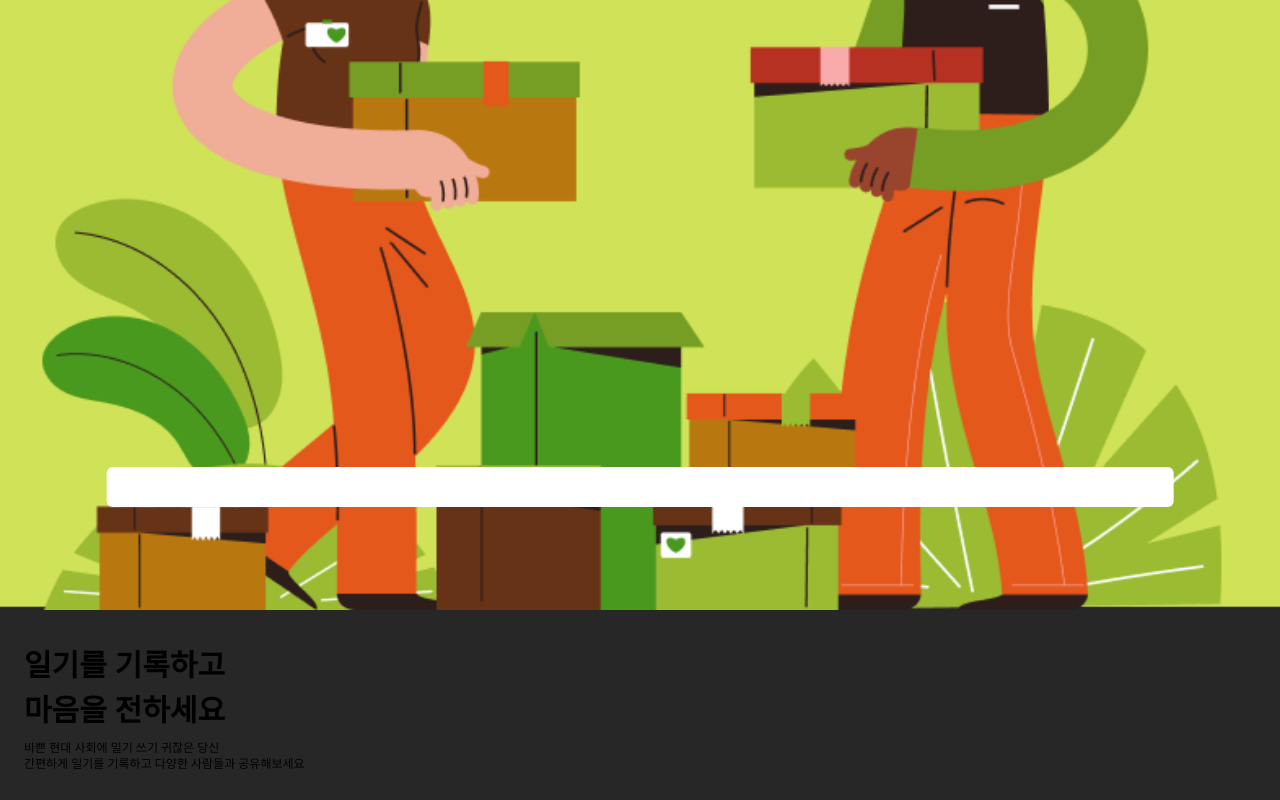
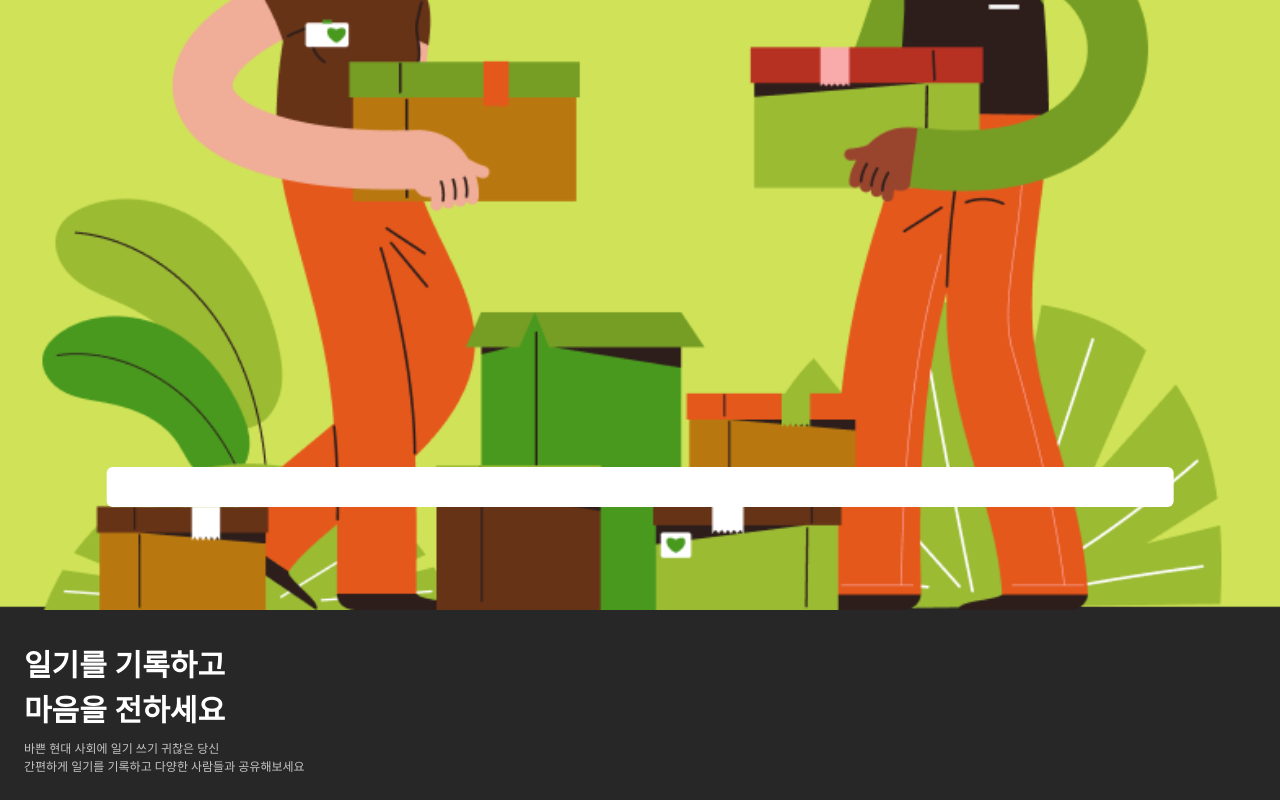
Before and after one commit to dwhddnjs/PODA, a Next.js app: page /start in a window 1280 px wide. Shown: the part 269-1069 px from the top of the page. Built offline with nearby package versions, Linux system fonts and the light colour scheme.

Commit message:
♻️ Modify : Desc 공용 컴포넌트 대신 p태그 전역 스타일링으로 변경하고 h태그 white-space 제거 #18

```diff
--- a/app/(onboarding)/onboarding/page.tsx
+++ b/app/(onboarding)/onboarding/page.tsx
@@ -1,6 +1,5 @@
 "use client"
 
-import { Desc } from "@/components/desc"
 import { Button } from "@/components/ui/button"
 import Image from "next/image"
 import { useRouter } from "next/navigation"
@@ -38,10 +37,11 @@ export default function OnboardingPage() {
                             <br />
                             하루는 어떠셨나요
                           </h1>
-                          <Desc
-                            content={`상황 스티커를 선택하고 글과 사진을 남겨보세요\n빠르고 간편하게 당신의 하루를 기록해 남길 수 있어요`}
-                            className={`mt-2`}
-                          />
+                          <p className="mt-2">
+                            상황 스티커를 선택하고 글과 사진을 남겨보세요
+                            <br />
+                            빠르고 간편하게 당신의 하루를 기록해 남길 수 있어요
+                          </p>
                         </>
                       )}
                       {index === 1 && (
@@ -50,10 +50,12 @@ export default function OnboardingPage() {
                             지나간 감점들을
                             <br />한 눈에 살펴보세요
                           </h1>
-                          <Desc
-                            content={`한 달 동안 당신의 기분이 어땠는 지 차트로 확인해보세요\n일기를 자주 기록하면 통계가 초록색으로 채워져요`}
-                            className={`mt-2`}
-                          />
+                          <p className="mt-2">
+                            한 달 동안 당신의 기분이 어땠는 지 차트로
+                            확인해보세요
+                            <br />
+                            일기를 자주 기록하면 통계가 초록색으로 채워져요
+                          </p>
                         </>
                       )}
                       {index === 2 && (
@@ -63,10 +65,11 @@ export default function OnboardingPage() {
                             <br />
                             보여주세요
                           </h1>
-                          <Desc
-                            content={`다양한 사람들과 자신이 기록한 일기를 교환해보세요\n선택한 조건에 맞춰 일기를 공유할 수 있어요 `}
-                            className={`mt-2`}
-                          />
+                          <p className="mt-2">
+                            다양한 사람들과 자신이 기록한 일기를 교환해보세요
+                            <br />
+                            선택한 조건에 맞춰 일기를 공유할 수 있어요
+                          </p>
                         </>
                       )}
                     </div>
--- a/app/(onboarding)/start/page.tsx
+++ b/app/(onboarding)/start/page.tsx
@@ -1,6 +1,5 @@
 "use client"
 
-import Desc from "@/components/desc"
 import { Button } from "@/components/ui/button"
 import Image from "next/image"
 import { useRouter } from "next/navigation"
@@ -22,15 +21,16 @@ export default function StartPage() {
           <br />
           마음을 전하세요
         </h1>
-        <Desc
-          content={`바쁜 현대 사회에 일기 쓰기 귀찮은 당신\n간편하게 일기를 기록하고 다양한 사람들과 공유해보세요`}
-          className={`mt-2`}
-        />
+        <p className="mt-2">
+          바쁜 현대 사회에 일기 쓰기 귀찮은 당신
+          <br />
+          간편하게 일기를 기록하고 다양한 사람들과 공유해보세요
+        </p>
       </div>
       <Button
         type="button"
         className="fixed bottom-6 w-5/6 left-1/2 -translate-x-1/2"
-        onClick={() => router.push(`/onboarding/1`)}>
+        onClick={() => router.push(`/onboarding`)}>
         시작하기
       </Button>
     </div>
--- a/app/globals.css
+++ b/app/globals.css
@@ -5,9 +5,10 @@
 h1,
 h2,
 h3 {
-  white-space: pre-line;
   font-weight: 700;
+  color: var(--main-text-color);
 }
+
 h1 {
   font-size: 1.875rem;
 }
@@ -18,6 +19,11 @@ h2 {
 
 h3 {
   font-size: 1rem;
+}
+
+p {
+  font-size: 0.75rem;
+  color: var(--sub-text-color);
 }
 
 @layer base {
```
